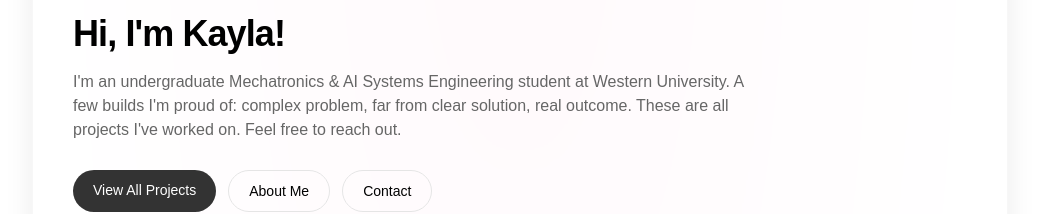
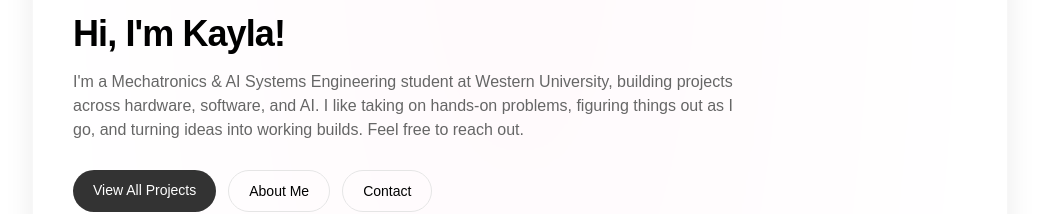
Before and after one commit to kayladipaolo/portfolio, a Next.js app: page / in a window 1280 px wide. Shown: the part 164-378 px from the top of the page, without its empty margins (120-1158 px from the left). Built offline with nearby package versions, Linux system fonts and the light colour scheme.

Commit message:
Update portfolio

```diff
--- a/app/page.tsx
+++ b/app/page.tsx
@@ -15,10 +15,10 @@ export default function HomePage() {
         </h1>
 
         <p className="mt-4 max-w-2xl text-[var(--surface-500)]">
-          I'm an undergraduate Mechatronics & AI Systems Engineering student at
-          Western University. A few builds I'm proud of: complex problem, far from
-          clear solution, real outcome. These are all projects I've worked on. Feel
-          free to reach out.
+          I'm a Mechatronics & AI Systems Engineering student at Western University,
+          building projects across hardware, software, and AI. I like taking on
+          hands-on problems, figuring things out as I go, and turning ideas into
+          working builds. Feel free to reach out.
         </p>
 
         <div className="mt-7 flex flex-wrap gap-3">
--- a/app/projects/page.tsx
+++ b/app/projects/page.tsx
@@ -7,7 +7,9 @@ export default function ProjectsPage() {
       <div className="rounded-3xl border border-[var(--surface-100)] bg-[var(--surface-50)]/80 p-8 shadow-[0_10px_30px_rgba(0,0,0,0.08)] backdrop-blur">
         <h1 className="text-3xl font-semibold tracking-tight">Projects</h1>
         <p className="mt-2 text-[var(--surface-500)]">
-          A few builds I’m proud of — complex problem, far from clear solution ;), real outcome (thank goodness).
+          I'm drawn to problems where the path is unclear, the constraints are real,
+          and the final result has to actually work. Below are a few builds I'm proud
+          of.
         </p>
       </div>
 
```
